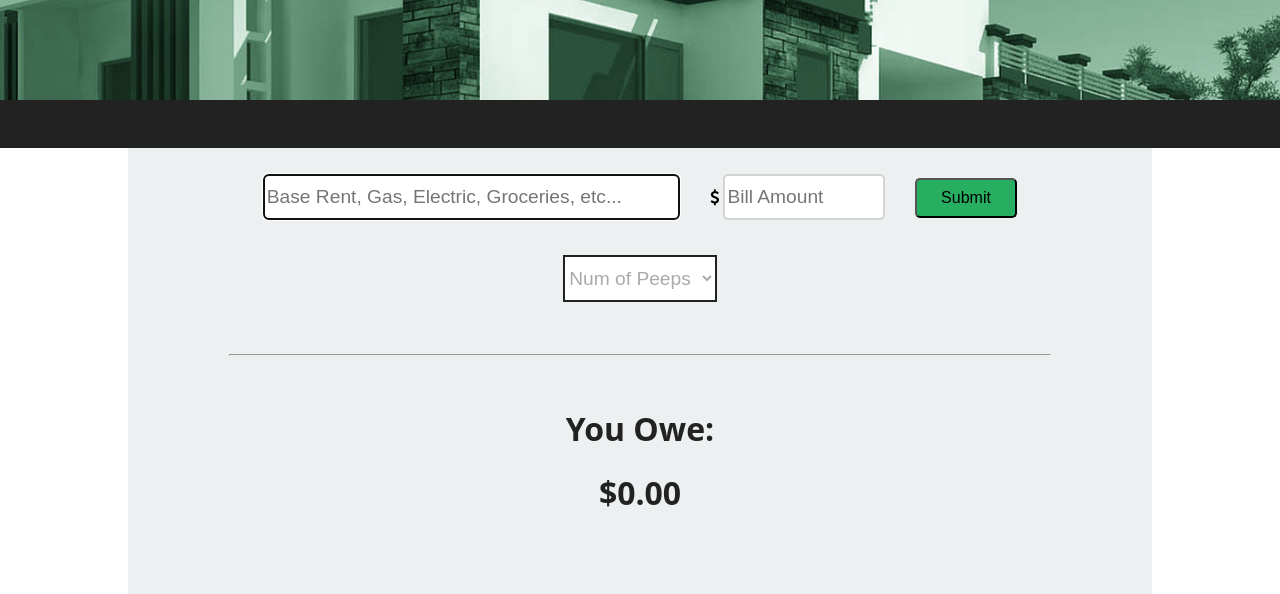
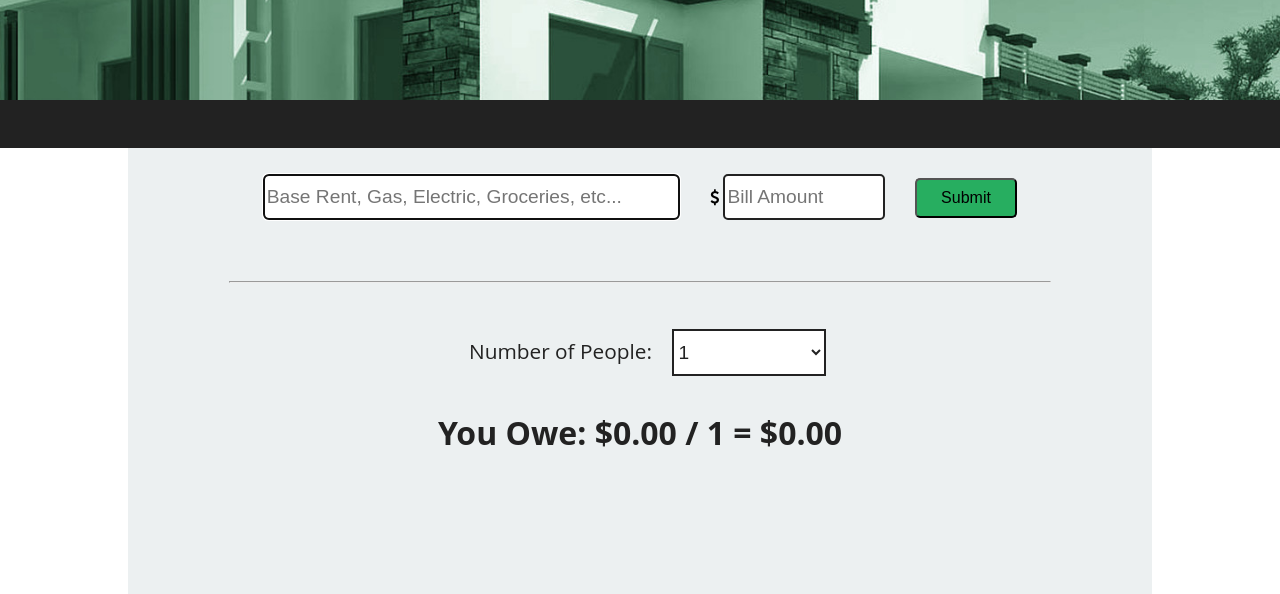
Before and after one commit to bson22/req-rent, a website: page app/index.html in a window 1280 px wide. Shown: the part 358-952 px from the top of the page. Drawn offline with nearby package versions, Linux system fonts and the light colour scheme; some packages are replaced by stand-ins of ours; files that its build step writes are made by us from their sources.

Commit message:
divides by numPeople

```diff
--- a/app/scripts/controllers/invoice.js
+++ b/app/scripts/controllers/invoice.js
@@ -10,14 +10,20 @@ angular.module('reqrentApp')
 
     $scope.total = 0;
 
+    $scope.peoples = [1, 2, 3, 4, 5, 6, 7];
+
+    $scope.people = $scope.peoples[0];
+
     $scope.addBill = function() {               //addBill function adds a bill to the invoice list.
   		Invoiceservice.addBill($scope.bill);
       $scope.bill={};
       $scope.focusBox();
+      // $scope.people = $scope.people[0];
       $scope.total = Invoiceservice.total();
 
+      console.log($scope.people);
       console.log($scope.total);
-  	}
+  	};
 
   	$scope.focusBox = function () {                                      //function selects and scrolls to the textfield so you don't have to use your mouse
   		var scrollToElement = document.getElementById("text")
--- a/app/scripts/services/invoiceservice.js
+++ b/app/scripts/services/invoiceservice.js
@@ -5,11 +5,16 @@ angular.module('reqrentApp')
     // AngularJS will instantiate a singleton by calling "new" on this function
    var invoiceList = [];
 
+   // var numOfPeople = document.getElementById("selector");
+
+   // var optionVal = parseInt(numOfPeople.options[numOfPeople.selectedIndex].text);
+
    var addBill =  function (bill) {
    		invoiceList.unshift(bill);
    };
 
   var total = function () {
+    console.log('service total was called')
     var totalSum = 0;
 
     for (var i = 0; i < invoiceList.length; i++) {
--- a/app/styles/main.css
+++ b/app/styles/main.css
@@ -127,6 +127,7 @@ body{
 #InvoiceForm {
   width: 100%;
   margin: 0 auto;
+  padding-bottom: 3%;
   position: absolute;
   min-height: 100%;
 }
@@ -136,8 +137,14 @@ input {
   width: 40%;
   height: 40px;
   font-size: 1.2em;
-  border: 2px solid #d3d3d3;
+  border: 2px solid #222;
   border-radius: 5px;
+}
+
+#numPeople {
+  display: inline;
+  color: #222;
+  font-size: 1.3em;
 }
 
 #selectorBlock {
@@ -147,8 +154,8 @@ input {
 
 #selector {
   width: 15%;
-  display: block;
-  color: #aaa;
+  display: inline;
+  color: #222;
   margin: 1% auto;
   height: 47px;
   font-size: 1.2em;
@@ -157,17 +164,24 @@ input {
 }
 
 hr {
-  margin: 5% auto;
+  margin: 3.5% auto;
   width: 80%;
+}
+
+#TotalBill {
+  line-height: 50px;
+  color: #222;
 }
 
 #text {
   margin: 2.5%;
+  color: #222;
 }
 
 #billAmount {
   width: 15%;
   display: inline-block;
+  color: #222;
 }
 
 input[type=number]::-webkit-inner-spin-button,
@@ -239,7 +253,7 @@ li{
   color: #27ae60;
   display: inline-block;
   width: 41%;
-  margin-top: 4%;
+  margin-top: 3%;
   margin-left: 14%;
   float: left;
   border-bottom: 3px solid #222;
@@ -250,7 +264,7 @@ li{
   font-size: 1.4em;
   color: #27ae60;
   display: inline-block;
-  margin-top: 4%;
+  margin-top: 3%;
   margin-right: 25%;
   width: 15%;
   float: right;
--- a/app/styles/print.css
+++ b/app/styles/print.css
@@ -86,9 +86,8 @@ li {
 	display: block;
 	position: fixed;
 	bottom: 0;
-	width: 128.7%;
-	text-align: center;
-	padding: 0;
+	margin: 0;
+	padding-left: 225px;
 	margin: 0;
 }
 
--- a/app/views/main.html
+++ b/app/views/main.html
@@ -44,20 +44,19 @@
 
       <!-- <div>{{InvoiceForm.$valid}}</div> -->  <!-- for debugging -->
 
+      <hr>
+
       <div id="selectorBlock">
         <!-- ng-options allows me to add multiple options for the selector by giving it an array of options -->
-        <select id="selector" ng-model="people" ng-options="persons for persons in [2,3,4,5,6]" title="Persons" id="numOfPeople" >
-          <option value> Num of Peeps </option>
+        <p id="numPeople"> Number of People: </p>
+        <select id="selector" ng-model="people" ng-options="persons for persons in peoples" title="Persons" id="numOfPeople" >
+
         </select>
       </div>
 
-      <hr>
       <div id="print-page">
         <div id="TotalBill">
-          <h1> You Owe: <h1>
-          <div id="">
-            {{total | currency}}
-          </div>
+          <h1> You Owe: {{total | currency}}  /  {{people}} = {{total/people | currency}}<h1>
         </div>
 
         <div id="prevField">
```
Lines whose indentation alone changed are shown as unchanged.
